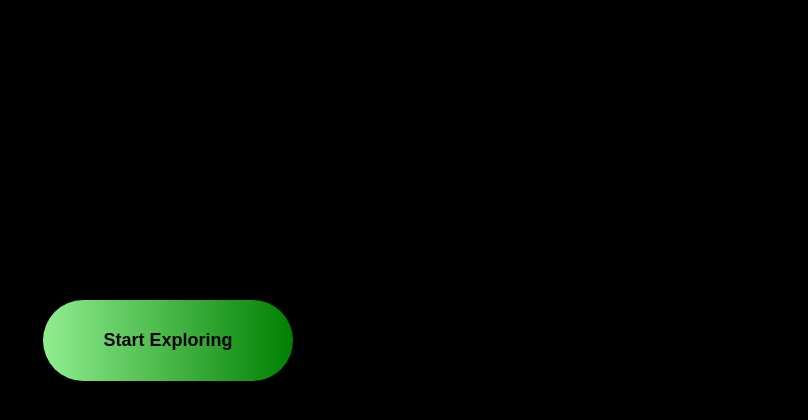
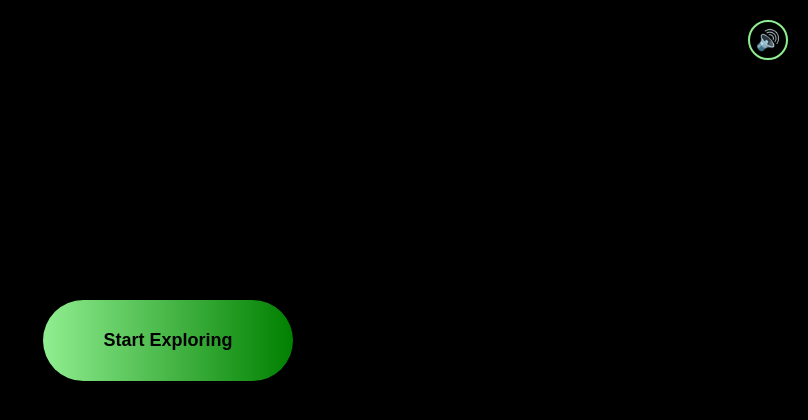
Before and after one commit to Rajmakwana08/portfolio, a React (Create React App) app: page / in a window 1280 px wide. Shown: the top 420 px of the page, without its empty margins (472-1280 px from the left). Built offline with nearby package versions, Linux system fonts and the light colour scheme.

Commit message:
Volume Control Button Add

```diff
--- a/src/App.css
+++ b/src/App.css
@@ -482,6 +482,19 @@ strong{
   filter: drop-shadow(0 0 3px rgba(255, 255, 255, 0.5));
 }
 
+.tech-name{
+  font-size: 20px;
+  color: white;
+  text-align: center;
+  font-weight: bold;
+  transition: color 0.3s ease;
+}
+
+.tech-name:hover {
+  color: lightblue;
+}
+
+
 
 
 /* Social Links Section Styles */
@@ -660,6 +673,32 @@ strong{
   transform: scaleX(1);
 }
 
+/* Volume Control Button */
+.volume-control {
+  position: fixed;
+  top: 20px;
+  right: 20px;
+  background: rgba(0, 0, 0, 0.7);
+  border: 2px solid lightgreen;
+  color: white;
+  padding: 10px;
+  border-radius: 50%;
+  cursor: pointer;
+  z-index: 1000;
+  width: 40px;
+  height: 40px;
+  display: flex;
+  align-items: center;
+  justify-content: center;
+  font-size: 20px;
+  transition: all 0.3s ease;
+}
+
+.volume-control:hover {
+  transform: scale(1.1);
+  background: rgba(0, 0, 0, 0.9);
+  box-shadow: 0 0 15px rgba(0, 255, 0, 0.3);
+}
 
 
 /* Media Queries for Responsiveness */
--- a/src/App.js
+++ b/src/App.js
@@ -13,29 +13,50 @@ function App() {
   const [completed, setCompleted] = useState(false);
   const audioRef = useRef(null);
   const intervalRef = useRef(null);
+  const [isMuted, setIsMuted] = useState(false);
+  // const audioRef = useRef(null);
   const projects = [
     { name: "task-manager", link: "https://rajmakwana08.github.io/raj-task-manager" },
     { name: "Thumbnails website for my client", link: "https://rajmakwana.pythonanywhere.com/" },
     { name: "Textutils", link: "https://rajmakwana08.github.io/textutils" }
   ];
 
+    const toggleMute = () => {
+    if (audioRef.current) {
+      audioRef.current.muted = !audioRef.current.muted;
+      setIsMuted(!isMuted);
+    }
+  };
+
   const techResources = [
   {
-      // name: "CSS Interview Questions",
+    name: "CSS Interview Questions",
     link: "https://rajmakwana08.github.io/css-interview-questions/",
     icon: "https://raw.githubusercontent.com/devicons/devicon/master/icons/css3/css3-original.svg"
   },
   {
-      // name: "React Resources",
+    name: "React Interview Questions",
     link: "https://rajmakwana08.github.io/react-interview-questions/",
     icon: "https://raw.githubusercontent.com/devicons/devicon/master/icons/react/react-original.svg"
   },
   {
-      // name: "HTML Resources",
+    name: "HTML Interview Questions",
     link: "https://rajmakwana08.github.io/html-interview-questions/",
     icon: "https://raw.githubusercontent.com/devicons/devicon/master/icons/html5/html5-original.svg"
+  },
+  {
+    name: "SQL Interview Questions",
+    link: "https://rajmakwana08.github.io/sql-interview-questions/",
+    icon: "https://raw.githubusercontent.com/devicons/devicon/master/icons/mysql/mysql-original.svg"
+  },
+  {
+    name: "DSA Practical Interview Questions (Python)",
+    link: "https://rajmakwana08.github.io/dsa-practical-interview-questions/",
+    icon: "https://raw.githubusercontent.com/devicons/devicon/master/icons/python/python-original.svg"
   }
 ];
+
+
 
   const handleClick = () => {
     setLoading(true);
@@ -44,6 +65,7 @@ function App() {
 
     if (audioRef.current) {
       audioRef.current.loop = true;
+      audioRef.current.muted = isMuted;
       audioRef.current.play();
     }
 
@@ -87,6 +109,9 @@ function App() {
   return (
     <div className="App">
       <audio ref={audioRef} src={clickSound}></audio>
+      <button className="volume-control" onClick={toggleMute}>
+        {isMuted ? '🔇' : '🔊'}
+      </button>
       {!loading && !completed && (
         <div className="button-container">
           <button className="animated-button" onClick={handleClick}>
@@ -128,7 +153,7 @@ function App() {
                   <br />
                   <em>Running last sem</em>
                   <br />
-                  CGPI: 8.42
+                  CGPA: 8.42
                 </li>
                 <li>
                   <strong>SSC and HSC (Commerce)</strong>
@@ -271,7 +296,7 @@ function App() {
                   className="tech-card"
                 >
                   <img src={tech.icon} alt={tech.name} className="tech-icon" />
-                  {/* <div className="tech-name">{tech.name}</div> */}
+                  <div className="tech-name">{tech.name}</div>
                 </a>
               ))}
             </div>
```
Lines whose indentation alone changed are shown as unchanged.
